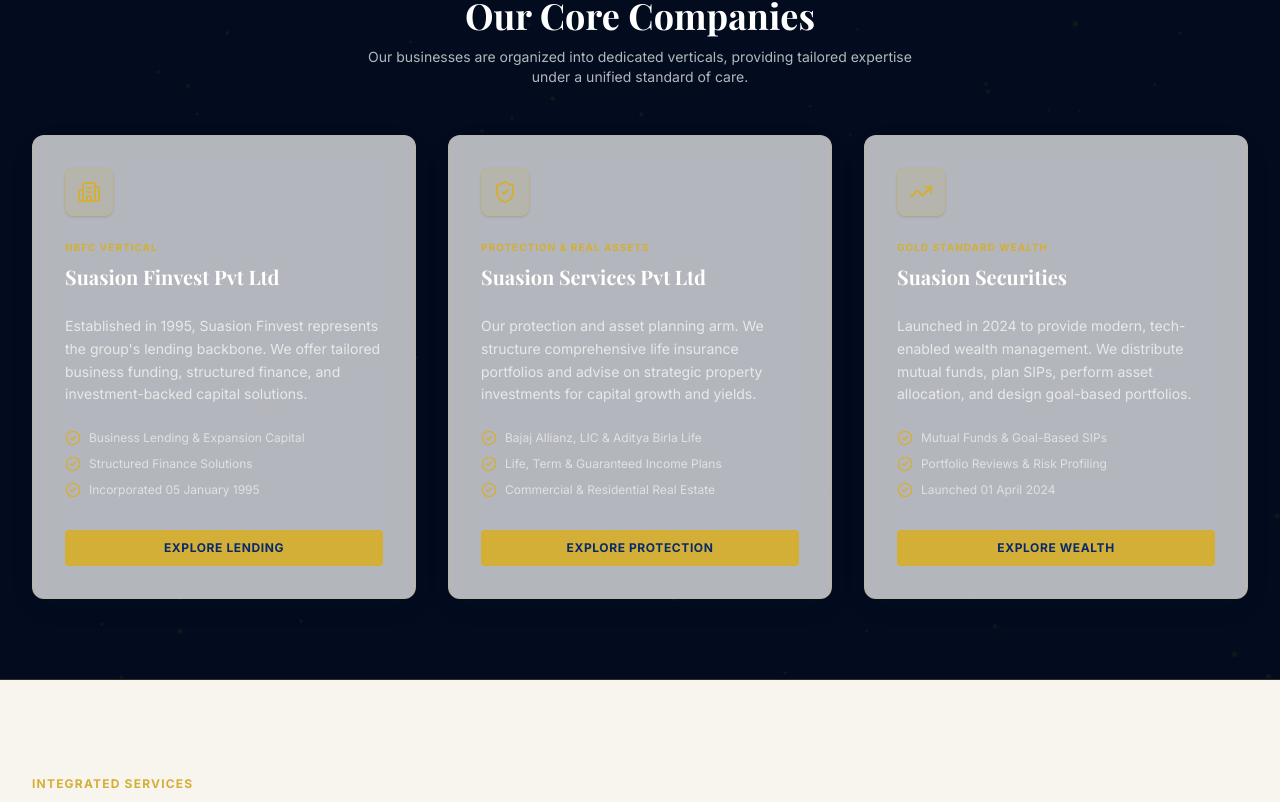
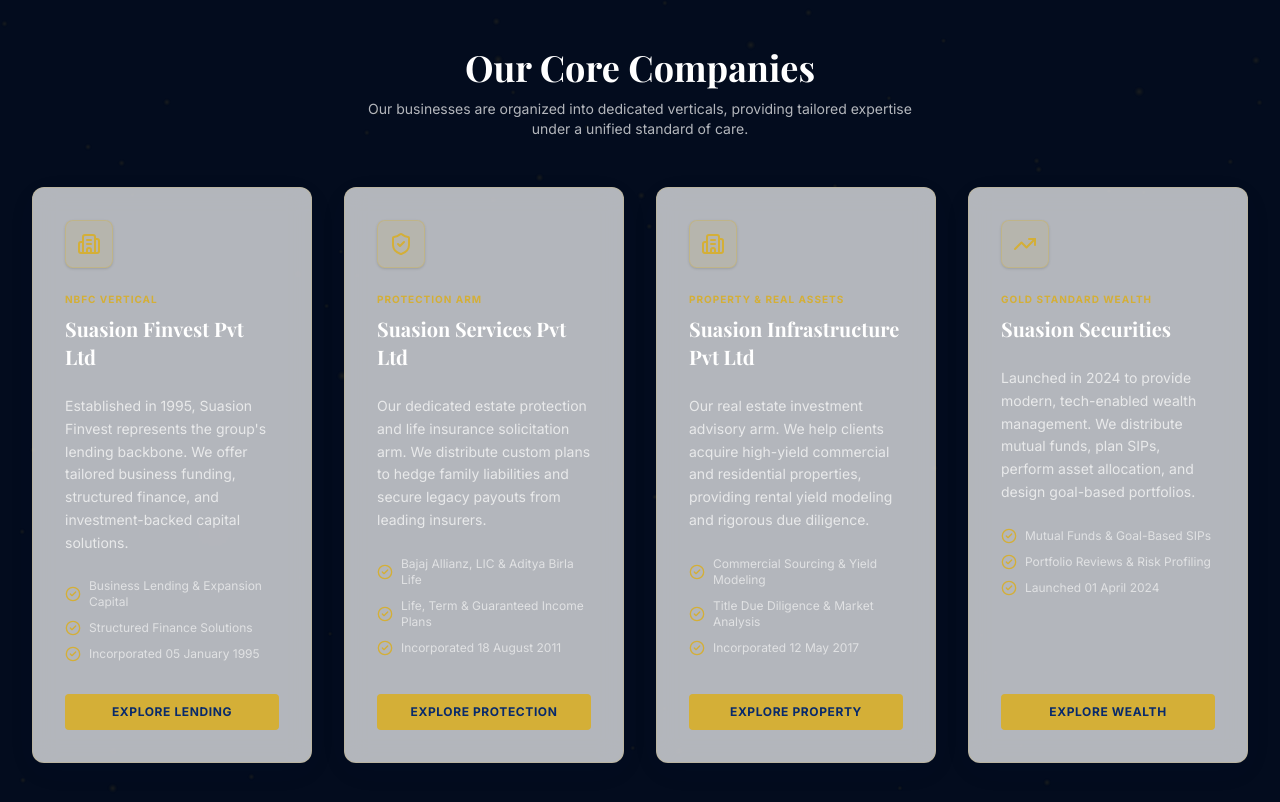
Before and after one commit to S-h-u-b-h-1/Suasion, a Next.js app in the folder frontend/: page / in a window 1280 px wide. Shown: the part 1725-2527 px from the top of the page. Built offline with nearby package versions, Linux system fonts and the light colour scheme; a web font is replaced by a local one.

Commit message:
feat: Add Suasion Infrastructure Pvt Ltd as 4th vertical, separate property from services, and enrich family legacy copy

```diff
--- a/frontend/src/app/about/page.tsx
+++ b/frontend/src/app/about/page.tsx
@@ -68,13 +68,13 @@
             </h2>
             <div className="space-y-4 text-charcoal/80 text-sm leading-relaxed text-wrap">
               <p>
-                In 1995, Ashok Kataruka established Suasion Finvest Private Limited as a dedicated non-banking financial company (NBFC) in Kolkata. Over the subsequent decades, the financial landscape transformed, yet our core commitment to relationship-led financial stewardship remained unchanged.
+                In 1995, Ashok Kataruka, a senior Chartered Accountant, established Suasion Finvest Private Limited as a licensed Non-Banking Financial Company (NBFC) to supply structured business credit and working capital to Kolkata's trade houses. Over the subsequent three decades, as the financial landscape matured, the Kataruka family maintained a conservative, risk-managed philosophy that prioritized personal accountability over transactional velocity.
               </p>
               <p>
-                As client needs expanded, we grew. In 2011, we incorporated Suasion Services Private Limited to manage life insurance distribution and property investment advisory, safeguarding our clients' assets and real estate portfolios. In 2024, to meet the needs of a new generation of wealth builders, we launched Suasion Securities, introducing digitized mutual fund distribution and goal-based portfolio reviews.
+                As our clients' wealth accumulated, they required focused estate protection and asset allocation. In 2011, we incorporated Suasion Services Private Limited to distribute life insurance and annuity portfolios. In 2017, responding to the need for institutionalized real asset placement, we incorporated **Suasion Infrastructure Private Limited** to deliver property investment advisory and commercial real estate due diligence. In 2024, to serve the next generation of wealth builders, we launched Suasion Securities to handle digitized mutual fund distribution and goal-based Systematic Investment Plans (SIPs).
               </p>
               <p>
-                Today, Suasion Group operates as a fully integrated financial services group. We manage the delicate balance between conservative wealth protection and active growth planning. We are proud to call Kolkata our home and proud to serve the families that drive Eastern India's economy.
+                Today, Suasion Group represents a multi-generational family office operating with a single standard of care. By blending traditional accounting wisdom with modern digital portfolio models, we help families protect what they have built and grow their assets with discipline. We remain proudly family-owned and relationship-focused, serving as Kolkata's trusted financial partner.
               </p>
             </div>
           </div>
--- a/frontend/src/app/companies/page.tsx
+++ b/frontend/src/app/companies/page.tsx
@@ -3,7 +3,7 @@
 
 export const metadata = {
   title: "Group Companies | Structure & Verticals",
-  description: "View the legal corporate structures of Suasion Group, including Suasion Finvest Private Limited, Suasion Services Private Limited, and Suasion Securities.",
+  description: "View the legal corporate structures of Suasion Group, including Suasion Finvest Private Limited, Suasion Services Private Limited, Suasion Infrastructure Private Limited, and Suasion Securities.",
 };
 
 const companies = [
@@ -19,15 +19,26 @@
     btnText: "Lending Solutions"
   },
   {
-    vertical: "Protection & Assets Arm",
+    vertical: "Protection Arm",
     name: "Suasion Services Private Limited",
     icon: ShieldCheck,
-    role: "The estate protection and real asset planning vertical, distributing insurance portfolios and managing property investment advisory.",
+    role: "The estate protection and life insurance planning arm, distributing customized protection plans and wealth reservation strategies.",
     incorporation: "18 August 2011",
-    category: "Insurance Distribution & Property Advisory",
-    details: "Suasion Services protects family wealth by distributing life insurance, term plans, guaranteed income products, and retirement annuities. In addition, it advises corporate and HNI clients on real estate, helping them evaluate high-yield commercial assets, perform rental returns modeling, and execute legal due diligence.",
+    category: "Life Insurance Distribution & Solicitations",
+    details: "Suasion Services protects family wealth by distributing life insurance, term plans, guaranteed income products, and retirement annuities from top-tier partners Bajaj Allianz Life, LIC, and Aditya Birla Sun Life. Our focus is ensuring robust risk hedging and estate preservation across generations.",
     link: "/services#insurance",
-    btnText: "Advisory Services"
+    btnText: "Protection Services"
+  },
+  {
+    vertical: "Property & Infrastructure Arm",
+    name: "Suasion Infrastructure Private Limited",
+    icon: Building2,
+    role: "The real asset investment and property advisory arm, helping clients deploy capital into high-yield commercial and residential portfolios.",
+    incorporation: "12 May 2017",
+    category: "Property Investment Advisory & Infrastructure Development",
+    details: "Suasion Infrastructure assists corporate, HNI, and family clients in identifying, evaluating, and acquiring high-yield commercial and residential real estate assets. We provide rental return modeling, site diligence, lease negotiations, and long-term asset management.",
+    link: "/services#property",
+    btnText: "Property Advisory"
   },
   {
     vertical: "Wealth Arm",
@@ -56,7 +67,7 @@
             Our Operating Entities
           </h1>
           <p className="text-base text-charcoal/80">
-            Suasion Group coordinates specialized services through three distinct corporate verticals to provide focused expertise.
+            Suasion Group coordinates specialized services through four distinct corporate verticals to provide focused expertise.
           </p>
         </div>
       </section>
--- a/frontend/src/app/compliance/page.tsx
+++ b/frontend/src/app/compliance/page.tsx
@@ -58,10 +58,10 @@
         <div className="space-y-3">
           <h2 className="text-lg font-serif font-bold text-navy flex items-center gap-2">
             <ShieldCheck className="h-5 w-5 text-gold" />
-            3. Property Investment Advisory (Suasion Services Private Limited)
+            3. Property Investment Advisory & Infrastructure (Suasion Infrastructure Private Limited)
           </h2>
           <p className="text-xs sm:text-sm text-charcoal/70 leading-relaxed text-wrap">
-            Property investment advisory and real estate models are based on market observations, historical rental yield trends, and developer-provided statistics. Property values and yields can fluctuate based on economic cycles, location demand, tax structures, and local municipal guidelines. All acquisitions must be verified via independent legal due diligence, title inspections, and physical audits. Suasion Group does not accept liability for losses arising from property transaction cycles.
+            Property investment advisory and real estate models are based on market observations, historical rental yield trends, and developer-provided statistics. Property values and yields can fluctuate based on economic cycles, location demand, tax structures, and local municipal guidelines. All acquisitions must be verified via independent legal due diligence, title inspections, and physical audits. Suasion Infrastructure Private Limited does not accept liability for losses arising from property transaction cycles.
           </p>
         </div>
 
--- a/frontend/src/app/contact/page.tsx
+++ b/frontend/src/app/contact/page.tsx
@@ -25,7 +25,7 @@
 
     INSURANCE: `Dear Suasion Services Protection Desk,\n\nI have submitted a life insurance / estate protection consultation request. Below are my details:\n\n- Name: ${lead.fullName}\n- Phone: ${lead.phone}\n- City: ${lead.city}\n- Preferred Channel: ${lead.preferredContactMethod}\n- Protection Details:\n${lead.message}\n\nI look forward to our estate planning discussion.\n\nBest regards,\n${lead.fullName}`,
 
-    PROPERTY_INVESTMENT: `Dear Suasion Services Property Desk,\n\nI have submitted an inquiry regarding property investments and rental yield advisory. Below are the details:\n\n- Name: ${lead.fullName}\n- Phone: ${lead.phone}\n- City: ${lead.city}\n- Preferred Channel: ${lead.preferredContactMethod}\n- Property Inquiry Details:\n${lead.message}\n\nI look forward to reviewing commercial and real estate yield opportunities.\n\nBest regards,\n${lead.fullName}`,
+    PROPERTY_INVESTMENT: `Dear Suasion Infrastructure Property Desk,\n\nI have submitted an inquiry regarding property investments and rental yield advisory. Below are the details:\n\n- Name: ${lead.fullName}\n- Phone: ${lead.phone}\n- City: ${lead.city}\n- Preferred Channel: ${lead.preferredContactMethod}\n- Property Inquiry Details:\n${lead.message}\n\nI look forward to reviewing commercial and real estate yield opportunities.\n\nBest regards,\n${lead.fullName}`,
 
     MUTUAL_FUND: `Dear Suasion Securities Wealth Desk,\n\nI have submitted an inquiry for mutual fund systematic investment planning (SIP) and portfolio allocation review. Below are the details:\n\n- Name: ${lead.fullName}\n- Phone: ${lead.phone}\n- City: ${lead.city}\n- Preferred Channel: ${lead.preferredContactMethod}\n- Portfolio Details:\n${lead.message}\n\nI look forward to speaking with a wealth manager.\n\nBest regards,\n${lead.fullName}`,
 
--- a/frontend/src/app/leadership/page.tsx
+++ b/frontend/src/app/leadership/page.tsx
@@ -24,20 +24,20 @@
     name: "Sumaan Shree Kataruka",
     title: "Director",
     credentials: "Insurance & Real Asset Structuring Advisor",
-    verticals: "Suasion Services Private Limited",
+    verticals: "Suasion Services Pvt Ltd & Suasion Infrastructure Pvt Ltd",
     expertise: [
       "Life Insurance Portfolio Audits",
       "Estate Preservation & Legacy Planning",
-      "Real Estate Market Modeling",
-      "Guaranteed Wealth Structures"
+      "Real Estate Yield Analysis & Sourcing",
+      "Guaranteed Asset Allocation"
     ],
-    bio: "Sumaan Shree Kataruka leads operations for Suasion Services Private Limited, managing critical corporate insurance relationships and property investments. With extensive experience in insurance distribution, she coordinates our relationships with partners like Bajaj Allianz, LIC, and Birla Sun Life. Her focus remains on protecting family legacies and modeling stable, yield-generating property holdings."
+    bio: "Sumaan Shree Kataruka leads operations for Suasion Services Private Limited and Suasion Infrastructure Private Limited. With extensive experience in estate planning, she manages the group's corporate insurance relationships with Bajaj Allianz, LIC, and Aditya Birla Sun Life. Concurrently, she oversees property investment advisory, evaluating commercial and residential portfolios to structure stable, inflation-hedged yields for HNI families."
   },
   {
     name: "Shubhaang Kataruka",
     title: "Director & Next-Gen Leader",
     credentials: "B.Tech & Wealth Advisory Specialist",
-    verticals: "Suasion Services & Suasion Securities",
+    verticals: "Suasion Securities & Suasion Services",
     expertise: [
       "Digital Financial Strategies",
       "Mutual Fund Distribution Desk",
--- a/frontend/src/app/page.tsx
+++ b/frontend/src/app/page.tsx
@@ -26,7 +26,7 @@
 const faqs = [
   {
     question: "What entities comprise Suasion Group?",
-    answer: "Suasion Group operates through three core verticals: Suasion Finvest Private Limited (our NBFC lending backbone, established in 1995), Suasion Services Private Limited (focusing on life insurance distribution and property investments), and Suasion Securities (our modern wealth management and mutual fund distribution arm, launched in 2024)."
+    answer: "Suasion Group operates through four core verticals: Suasion Finvest Private Limited (our NBFC lending backbone, established in 1995), Suasion Services Private Limited (focusing on life insurance distribution, established in 2011), Suasion Infrastructure Private Limited (focusing on property investment advisory and infrastructure development, established in 2017), and Suasion Securities (our modern wealth management and mutual fund distribution arm, launched in 2024)."
   },
   {
     question: "Where is Suasion Group based?",
@@ -140,8 +140,8 @@
               <span className="block text-xs sm:text-sm uppercase tracking-widest text-white/70">Legacy of Trust</span>
             </div>
             <div className="space-y-2">
-              <span className="block text-4xl sm:text-5xl font-bold text-gold stats-number">3+</span>
-              <span className="block text-xs sm:text-sm uppercase tracking-widest text-white/70">Core Verticals</span>
+              <span className="block text-4xl sm:text-5xl font-bold text-gold stats-number">4</span>
+              <span className="block text-xs sm:text-sm uppercase tracking-widest text-white/70">Core Companies</span>
             </div>
             <div className="space-y-2">
               <span className="block text-4xl sm:text-5xl font-bold text-gold stats-number">Kolkata</span>
@@ -169,10 +169,10 @@
           </div>
           <div className="lg:col-span-7 space-y-6 text-charcoal/80 leading-relaxed text-wrap">
             <p>
-              Established on 05 January 1995 with the incorporation of Suasion Finvest Private Limited, Suasion Group has grown from a specialized NBFC lending company into a comprehensive financial services house. For over three decades, we have remained family-owned, relationship-driven, and conservative in risk-management, while adopting modern technology.
+              Established on 05 January 1995 with the incorporation of Suasion Finvest Private Limited by Ashok Kataruka, Suasion Group has evolved from a pioneering NBFC lending company into a comprehensive multi-company family office. For over three decades, the Kataruka family has remained committed to Kolkata's business community, serving three generations of clients with an unyielding standard of relationship-driven, conservative stewardship.
             </p>
             <p>
-              We believe in personalized financial planning. Whether helping a local business secure expansion capital, helping a family protect their estate through structured life insurance, advising HNIs on property yield portfolios, or managing wealth via custom mutual fund SIPs—we operate under one guiding philosophy: <strong>your long-term trust is our ultimate asset</strong>.
+              Our operations span structured corporate lending (Suasion Finvest), generational life insurance protection (Suasion Services), commercial property yield advisory (Suasion Infrastructure), and active mutual fund wealth allocation (Suasion Securities). Under the guiding hand of the Kataruka family, we bridges traditional financial discipline with modern digital portfolio management tools, operating under a singular commitment: <strong>your long-term trust is our ultimate asset</strong>.
             </p>
             <div>
               <Link
@@ -201,7 +201,7 @@
             </p>
           </div>
 
-          <div className="grid grid-cols-1 md:grid-cols-3 gap-8">
+          <div className="grid grid-cols-1 md:grid-cols-2 lg:grid-cols-4 gap-8">
 
             {/* Card 1: Suasion Finvest */}
             <div className="glass-panel glass-panel-hover p-8 rounded-xl flex flex-col justify-between h-full bg-white/5 border-gold/15">
@@ -253,14 +253,14 @@
                 </div>
                 <div className="space-y-2">
                   <span className="text-[10px] font-bold uppercase tracking-widest text-gold block">
-                    Protection & Real Assets
+                    Protection Arm
                   </span>
                   <h3 className="text-xl font-serif font-bold text-white">
                     Suasion Services Pvt Ltd
                   </h3>
                 </div>
                 <p className="text-sm text-white/70 leading-relaxed">
-                  Our protection and asset planning arm. We structure comprehensive life insurance portfolios and advise on strategic property investments for capital growth and yields.
+                  Our dedicated estate protection and life insurance solicitation arm. We distribute custom plans to hedge family liabilities and secure legacy payouts from leading insurers.
                 </p>
                 <ul className="text-xs space-y-2.5 text-white/60">
                   <li className="flex items-center gap-2">
@@ -273,7 +273,7 @@
                   </li>
                   <li className="flex items-center gap-2">
                     <CheckCircle2 className="h-4 w-4 text-gold shrink-0" />
-                    Commercial & Residential Real Estate
+                    Incorporated 18 August 2011
                   </li>
                 </ul>
               </div>
@@ -287,7 +287,49 @@
               </div>
             </div>
 
-            {/* Card 3: Suasion Securities */}
+            {/* Card 3: Suasion Infrastructure */}
+            <div className="glass-panel glass-panel-hover p-8 rounded-xl flex flex-col justify-between h-full bg-white/5 border-gold/15">
+              <div className="space-y-6">
+                <div className="w-12 h-12 rounded-lg bg-gold/10 flex items-center justify-center border border-gold/30 text-gold shadow-sm">
+                  <Building2 className="h-6 w-6" />
+                </div>
+                <div className="space-y-2">
+                  <span className="text-[10px] font-bold uppercase tracking-widest text-gold block">
+                    Property & Real Assets
+                  </span>
+                  <h3 className="text-xl font-serif font-bold text-white">
+                    Suasion Infrastructure Pvt Ltd
+                  </h3>
+                </div>
+                <p className="text-sm text-white/70 leading-relaxed">
+                  Our real estate investment advisory arm. We help clients acquire high-yield commercial and residential properties, providing rental yield modeling and rigorous due diligence.
+                </p>
+                <ul className="text-xs space-y-2.5 text-white/60">
+                  <li className="flex items-center gap-2">
+                    <CheckCircle2 className="h-4 w-4 text-gold shrink-0" />
+                    Commercial Sourcing & Yield Modeling
+                  </li>
+                  <li className="flex items-center gap-2">
+                    <CheckCircle2 className="h-4 w-4 text-gold shrink-0" />
+                    Title Due Diligence & Market Analysis
+                  </li>
+                  <li className="flex items-center gap-2">
+                    <CheckCircle2 className="h-4 w-4 text-gold shrink-0" />
+                    Incorporated 12 May 2017
+                  </li>
+                </ul>
+              </div>
+              <div className="pt-8">
+                <Link
+                  href="/services#property"
+                  className="w-full inline-flex items-center justify-center py-2.5 rounded text-xs font-bold uppercase tracking-wider bg-gold text-navy hover:bg-white hover:text-navy transition-all duration-300 font-bold"
+                >
+                  Explore Property
+                </Link>
+              </div>
+            </div>
+
+            {/* Card 4: Suasion Securities */}
             <div className="glass-panel glass-panel-hover p-8 rounded-xl flex flex-col justify-between h-full bg-white/5 border-gold/15">
               <div className="space-y-6">
                 <div className="w-12 h-12 rounded-lg bg-gold/10 flex items-center justify-center border border-gold/30 text-gold shadow-sm">
@@ -506,7 +548,25 @@
                   Suasion Services Expansion
                 </h4>
                 <p className="text-xs text-charcoal/70 mt-1">
-                  Launched protection planning (life insurance distribution) and real estate asset advisory.
+                  Launched protection planning and life insurance distribution to protect family wealth.
+                </p>
+              </div>
+            </div>
+          </div>
+
+          {/* Milestone 2.5 */}
+          <div className="relative pl-8 md:pl-12">
+            <div className="absolute -left-[9px] top-1.5 w-4.5 h-4.5 rounded-full bg-gold border border-white" />
+            <div className="flex flex-col md:flex-row md:items-baseline gap-2 md:gap-8">
+              <span className="text-lg font-bold text-navy stats-number shrink-0 md:absolute md:-left-24 md:text-right md:w-20">
+                2017
+              </span>
+              <div>
+                <h4 className="font-serif font-bold text-base text-navy">
+                  Suasion Infrastructure Incorporated
+                </h4>
+                <p className="text-xs text-charcoal/70 mt-1">
+                  Incorporated a dedicated real estate advisory and property investment vertical to evaluate commercial and rental yield portfolios.
                 </p>
               </div>
             </div>
@@ -585,7 +645,7 @@
                 </p>
               </div>
               <p className="text-xs text-charcoal/70 leading-relaxed">
-                Central leadership overseeing insurance protection portfolios and estate structuring.
+                Central leadership overseeing life insurance protection, estate planning, and commercial property investments.
               </p>
             </div>
 
--- a/frontend/src/components/layout/Footer.tsx
+++ b/frontend/src/components/layout/Footer.tsx
@@ -110,7 +110,7 @@
               <li>
                 <Link href="/services#property" className="hover:text-gold transition-colors flex items-center gap-1.5">
                   <ShieldCheck className="h-3.5 w-3.5 text-gold" />
-                  Property Investments
+                  Suasion Infrastructure (Property)
                 </Link>
               </li>
               <li>
@@ -198,7 +198,10 @@
             <strong className="text-gold">Suasion Finvest Private Limited:</strong> All financial services and lending options are subject to regulatory norms, eligibility criteria, credit checks, and internal assessments.
           </p>
           <p>
-            <strong className="text-gold">Suasion Services Private Limited:</strong> Insurance is the subject matter of solicitation. Mutual funds and property investments are subject to market risks. Please read all scheme-related documents carefully before investing. Partners: Bajaj Allianz Life Insurance, LIC, Aditya Birla Sun Life Insurance.
+            <strong className="text-gold">Suasion Services Private Limited:</strong> Insurance is the subject matter of solicitation. Policies and payouts are subject to the terms of the policy contract issued by our partners: Bajaj Allianz Life Insurance, LIC, and Aditya Birla Sun Life Insurance.
+          </p>
+          <p>
+            <strong className="text-gold">Suasion Infrastructure Private Limited:</strong> Property investments are subject to market risks, municipal clearances, and title verification. Past yield trends do not guarantee future returns.
           </p>
           <p>
             <strong className="text-gold">Suasion Securities:</strong> Mutual fund distribution is governed by AMFI guidelines. Mutual fund investments are subject to market risks. Past performance does not guarantee future results.
```
Also changed, not shown: frontend/src/app/journey/page.tsx (+7 -1 lines), frontend/src/app/services/page.tsx (+5 -5 lines).
